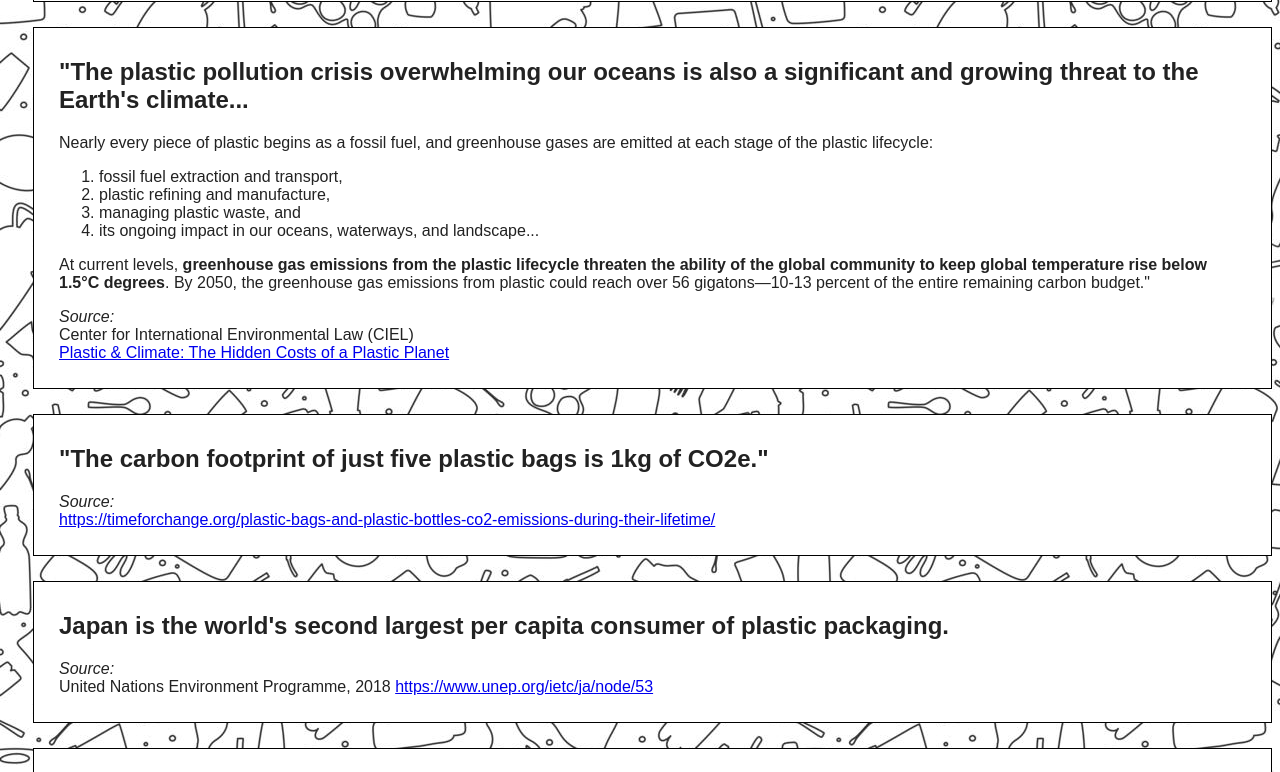
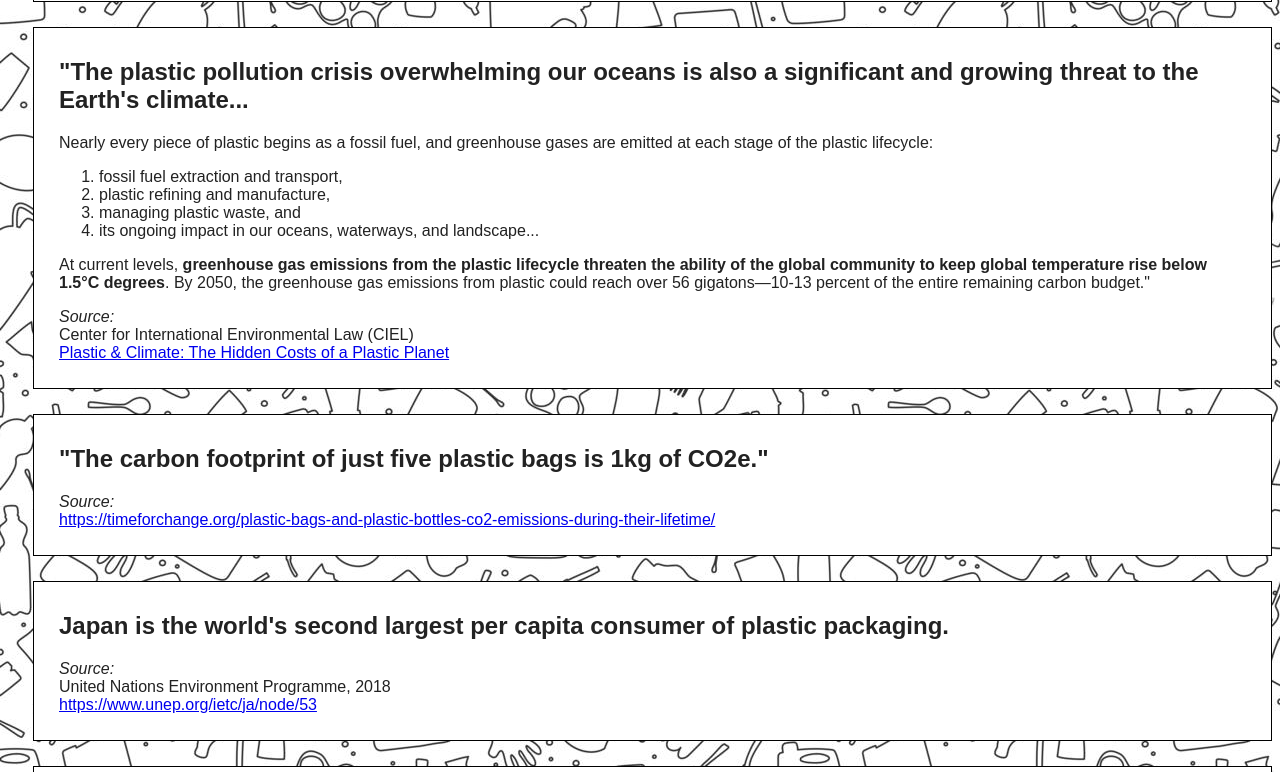
Before and after one commit to poly-zero/poly-zero.github.io, a plain HTML site: page index.html in a window 1280 px wide. Shown: the part 121-893 px from the top of the page. Drawn offline with Linux system fonts and the light colour scheme.

Commit message:
Fix: Add missing <br>

```diff
--- a/index.html
+++ b/index.html
@@ -39,7 +39,7 @@
     <div class="quote">
       <h2>Japan is the world's second largest per capita consumer of plastic packaging.</h2>
       <p><i>Source:</i><br>
-        United Nations Environment Programme, 2018
+        United Nations Environment Programme, 2018<br>
       <a href="https://www.unep.org/ietc/ja/node/53">https://www.unep.org/ietc/ja/node/53</a>
     </div>
 
```
